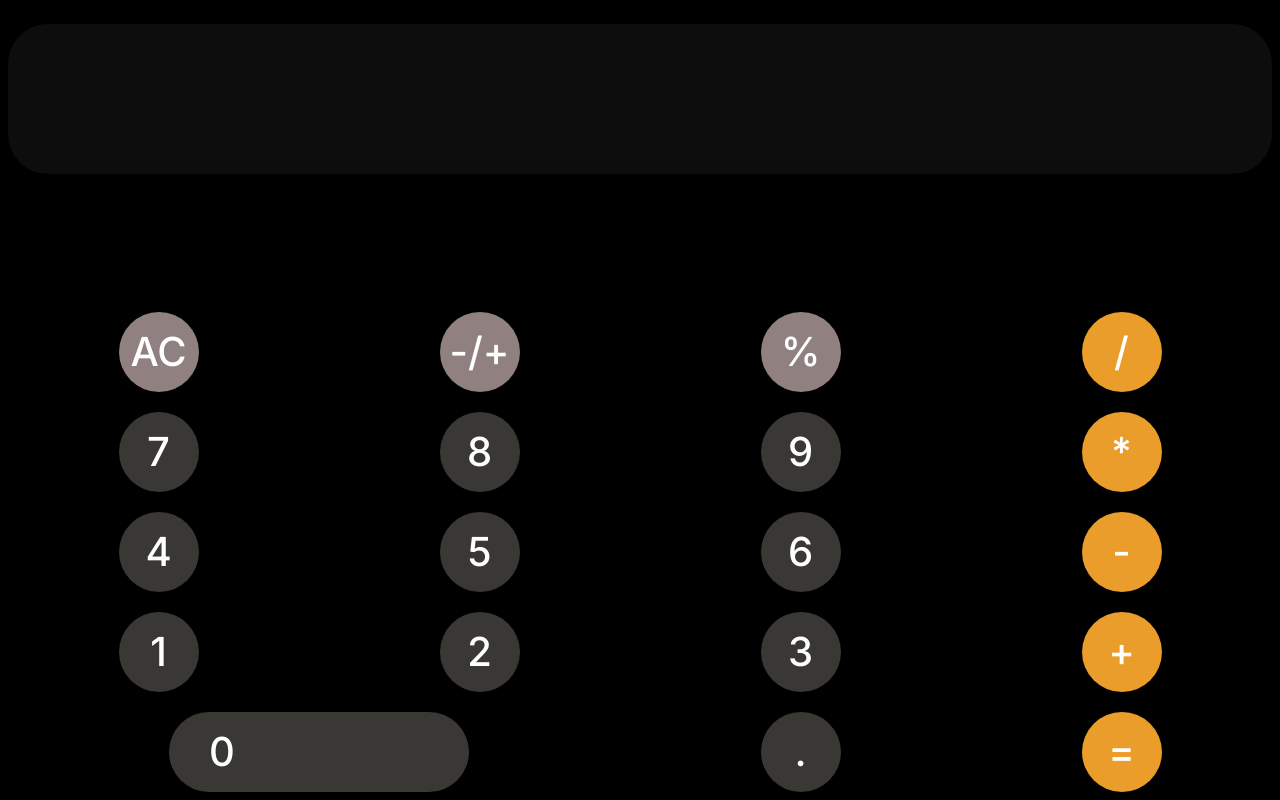
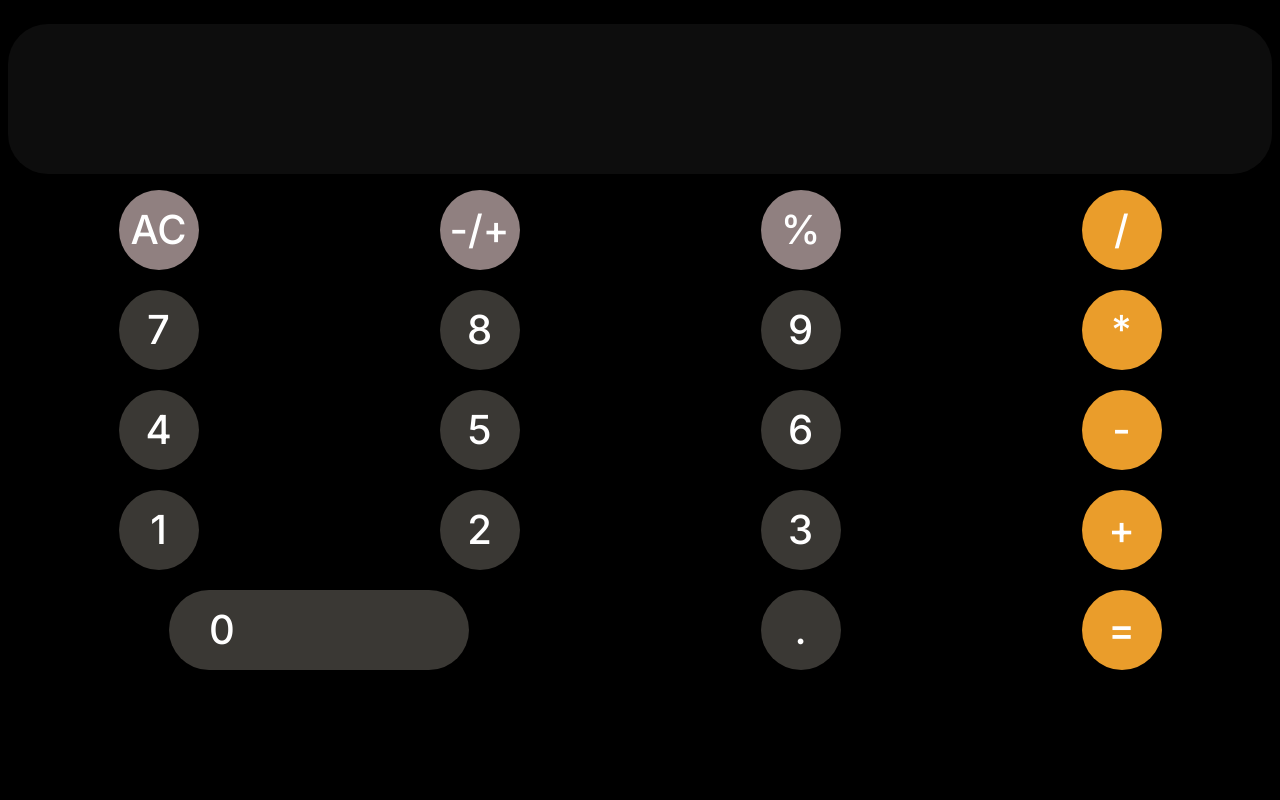
Before and after one commit to yogeshsingh2672000/calculator, a Next.js app: page / in a window 1280 px wide. Built offline with nearby package versions, Linux system fonts and the light colour scheme.

Commit message:
scroller bug :bug:

```diff
--- a/src/components/Homepage.tsx
+++ b/src/components/Homepage.tsx
@@ -74,7 +74,7 @@ function Homepage() {
   };
 
   return (
-    <main className="w-full h-screen flex flex-col justify-between p-2">
+    <main className="w-full h-screen flex flex-col p-2">
       <div className="h-[150px] bg-[#ffffff0d] my-4 rounded-[40px] px-[50px] md:px-[90px] flex justify-end items-center">
         <div className="flex flex-col gap-[20px]">
           {isEqual ? (
```
